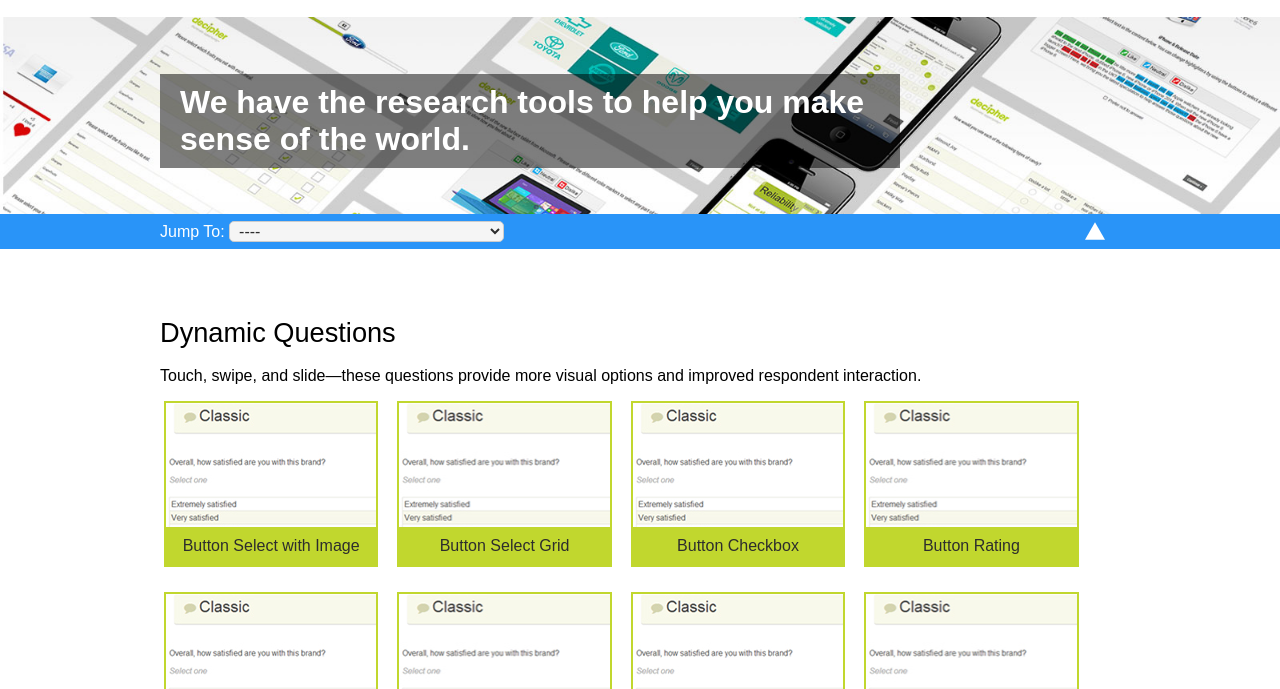
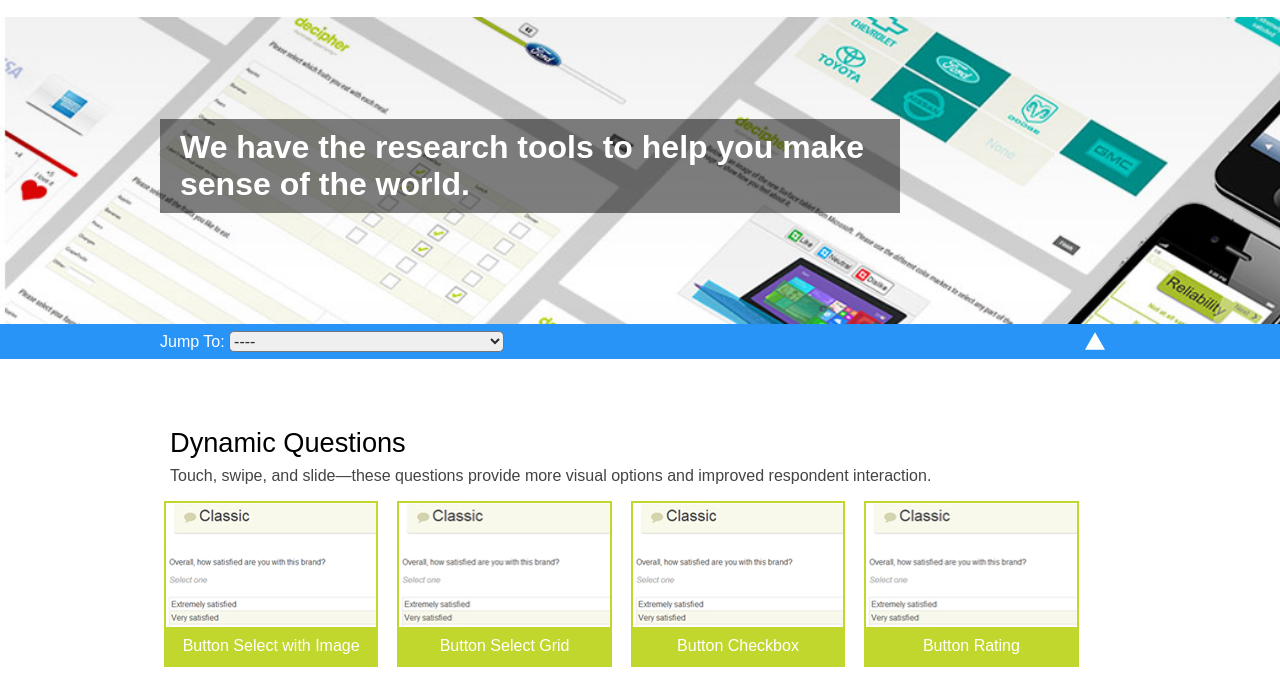
Before and after one commit to tysweezy/demoRedesign, a website: page demo.html in a window 1280 px wide. Shown: the part 84-773 px from the top of the page. Drawn offline with nearby package versions, Linux system fonts and the light colour scheme; a web font is replaced by a local one.

Commit message:
changes to style

```diff
--- a/less/style.less
+++ b/less/style.less
@@ -858,7 +858,7 @@ p.demo-description {
 	/***Demo content -- tablet to small desktop displays***/
 	.mobile-hero-unit {display: none;}
 	.demo-hero-unit{
-		height: 140px;
+		height: 250px;
 		width: 100%;
 		background: url(../img/cta-large.jpg);
 		position: relative;
@@ -1128,14 +1128,10 @@ p.demo-description {
 }
 
 
-
-
-
-
-	/***Demo content -- tablet to small desktop displays***/
+/***Demo content -- tablet to small desktop displays***/
 	.mobile-hero-unit {display: none;}
 	.demo-hero-unit{
-		height: 140px;
+		height: 250px;
 		width: 100%;
 		background: url(../img/cta-large.jpg);
 		position: relative;
@@ -1171,14 +1167,16 @@ p.demo-description {
 			margin-right: 2%;
 			position: relative;
 			height: 162px;
-			margin-bottom: 10px;
-
+			margin-bottom: 20px;
 		}
 
 		h1 {
 			font-weight: 100;
-		}
-	}
+			margin-left: 10px;
+		}
+	}
+
+	p.demo-description {margin-left: 10px; color: #444444; margin-top: -10px;}
 
 	.demo-slogan{
 		padding: 10px 0 10px 20px;
@@ -1199,7 +1197,7 @@ p.demo-description {
 		bottom: -16px;
 		width: 100%;
 		padding: 10px 0 10px 0;
-		color: #2d2d2d;
+		color: #ffffff;
 	}
 
 	span.demo-img {
@@ -1407,7 +1405,7 @@ p.demo-description {
 	/***Demo content -- tablet to small desktop displays***/
 	.mobile-hero-unit {display: none;}
 	.demo-hero-unit{
-		height: 140px;
+		height: 250px;
 		width: 100%;
 		background: url(../img/cta-large.jpg);
 		position: relative;
@@ -1442,19 +1440,37 @@ p.demo-description {
 			margin-right: 2%;
 			position: relative;
 			height: 162px;
-			margin-bottom: 10px;
-
+			margin-bottom: 20px;
+			-webkit-transition: border .5s ease;
+			-moz-transition: border .5s ease;
+			-o-transition: border .5s ease;
+			-ms-transition: border .5s ease;
+			transition: border .5s ease;
+
+
+		}
+
+		li:hover {
+			border: 2px solid #d2e936;
 		}
 
 		h1 {
 			font-weight: 100;
-		}
+			margin-left: 10px;
+		}
+	}
+
+	p.demo-description {
+		margin-left: 10px;
+		color: #444444;
+		margin-top: -10px;
 	}
 
 	.demo-slogan {
 		padding: 10px 0 10px 20px;
 		width: 75%;
 		background: rgba(0,0,0,0.5);
+		margin-top: 45px;
 
 		h1 {
 			margin: 0;
@@ -1470,7 +1486,7 @@ p.demo-description {
 		bottom: -16px;
 		width: 100%;
 		padding: 10px 0 10px 0;
-		color: #2d2d2d;
+		color: #ffffff;
 	}
 
 	span.demo-img {
@@ -1708,12 +1724,16 @@ position: relative;
 
 select {
 	color: #2d2d2d;
-	width:275px;
+	cursor: pointer;
+	.round(5px);
+	width: 275px;
+	/*margin: 4px;*/
+	/*width:275px;
 	background: #f5f5f5;
 	border: 1px solid #ccc;
 	.round(5px);
 	padding: 0 0 0 5px;
-	cursor: pointer;
+	cursor: pointer;*/
 
 
 }
```
Also changed, not shown: css/style.css.
